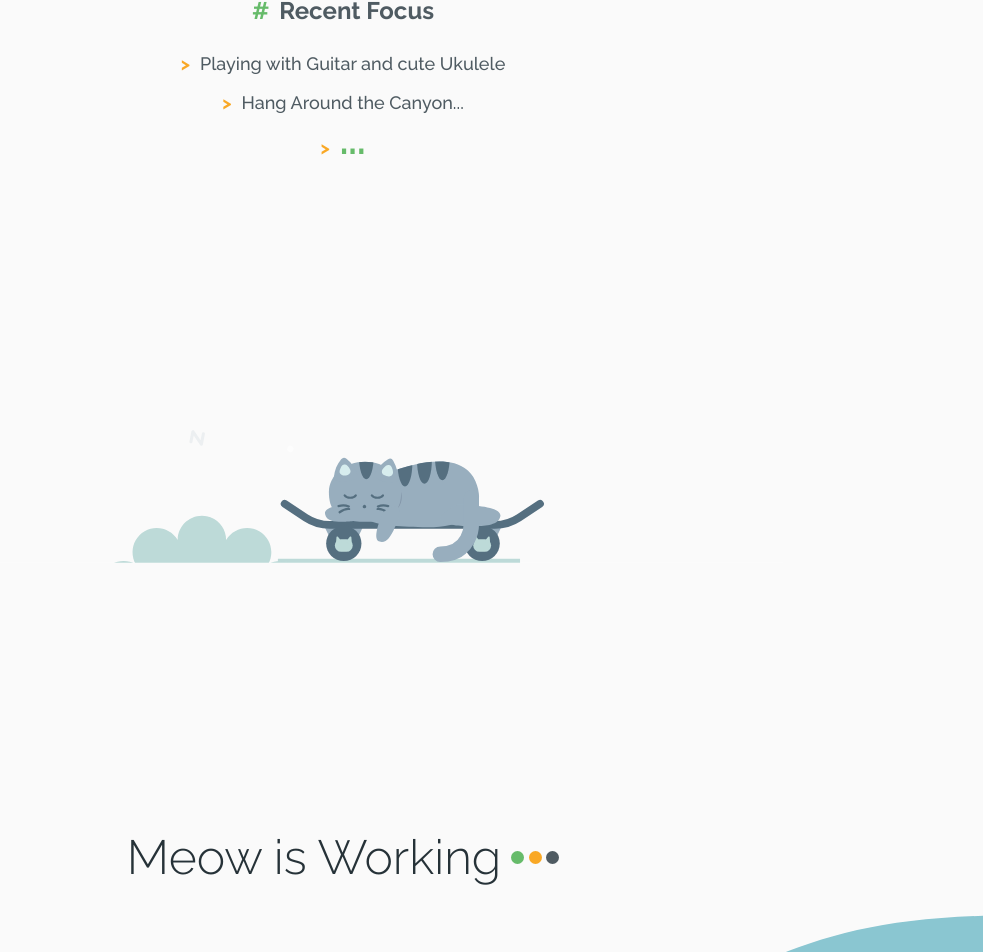
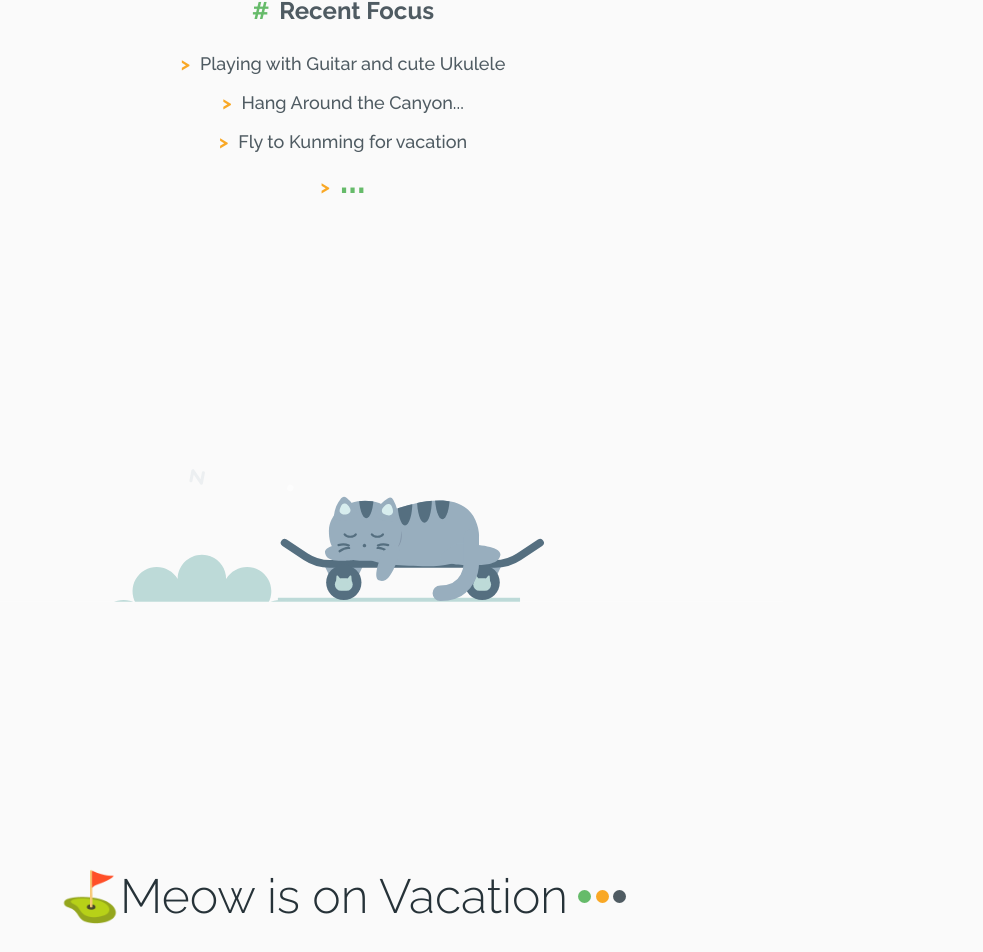
Before and after one commit to tenkeyseven/T-website-vue, a Vue app: page / in a window 1280 px wide. Shown: the part 820-1772 px from the top of the page, without its empty margins (297-1280 px from the left). Built offline with nearby package versions, Linux system fonts and the light colour scheme.

Commit message:
docs: update info ”vacation“

```diff
--- a/src/App.vue
+++ b/src/App.vue
@@ -14,7 +14,7 @@
     <skate-meow>
     </skate-meow>
     <div id="building-info-container">
-      <div id="building-text">Meow is Working</div>
+      <div id="building-text">⛳Meow is on Vacation</div>
       <img id="dots-color" src="./assets/dots-color.svg" />
     </div>
     <div id="footer">
@@ -72,6 +72,10 @@ export default {
         {
           id: 2,
           content: "Hang Around the Canyon..."
+        },
+        {
+          id: 3,
+          content: "Fly to Kunming for vacation"
         }
       ]
     };
@@ -165,6 +169,7 @@ body {
 }
 
 #building-info-container {
+  margin-bottom: 20px;
   display: flex;
   flex-direction: row;
   flex-wrap: nowrap;
```
